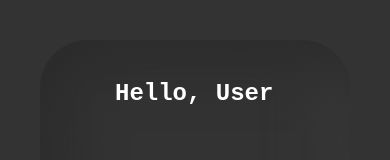
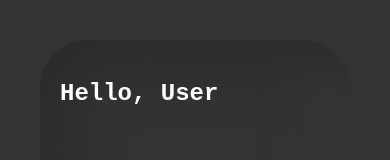
Before and after one commit to marco-tuzza/expense-tracker, a plain HTML site: page index.html in a window 390 px wide. Drawn offline with Linux system fonts and the light colour scheme.

Commit message:
Refactor header padding for smaller screens

```diff
--- a/style.css
+++ b/style.css
@@ -29,3 +29,9 @@ body {
   font-weight: 700;
   color: #ffffff;
 }
+
+@media screen and (max-width: 768px) {
+  #header {
+    padding: 40px 20px;
+  }
+}
```
